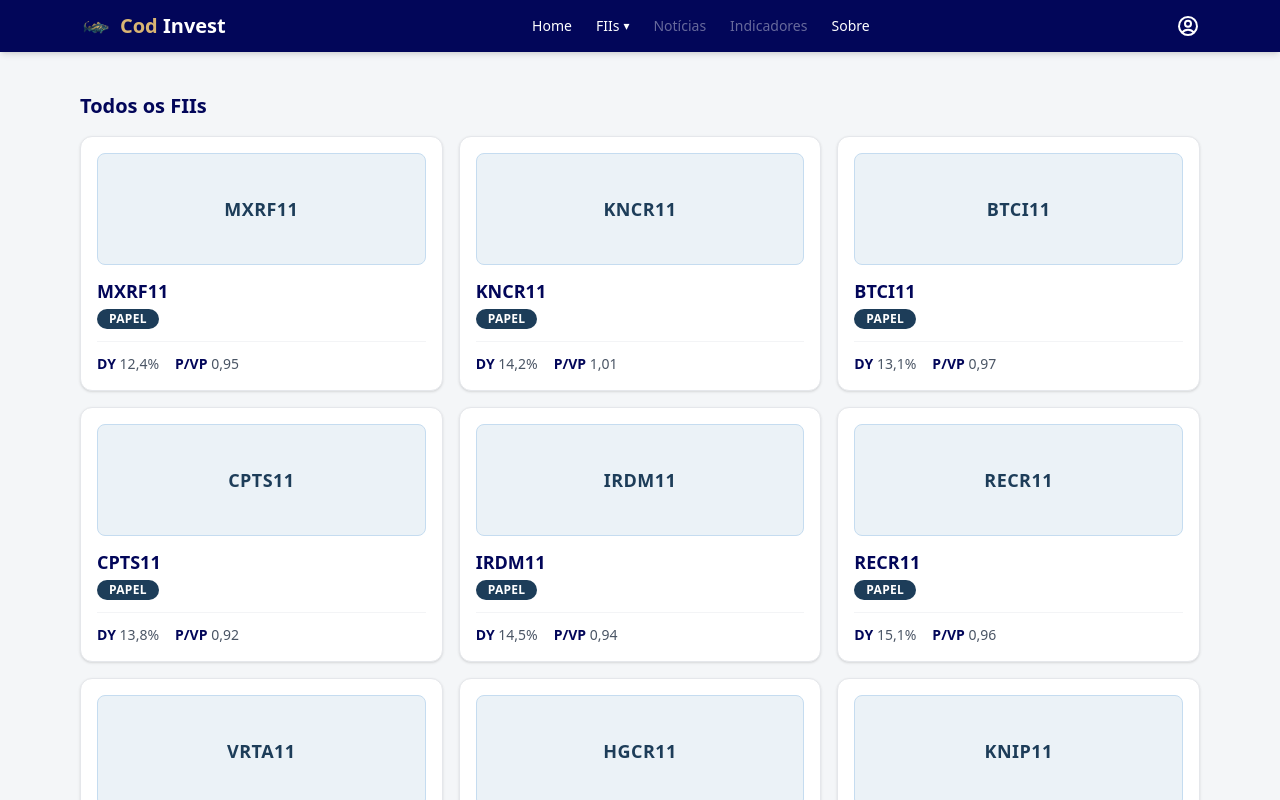
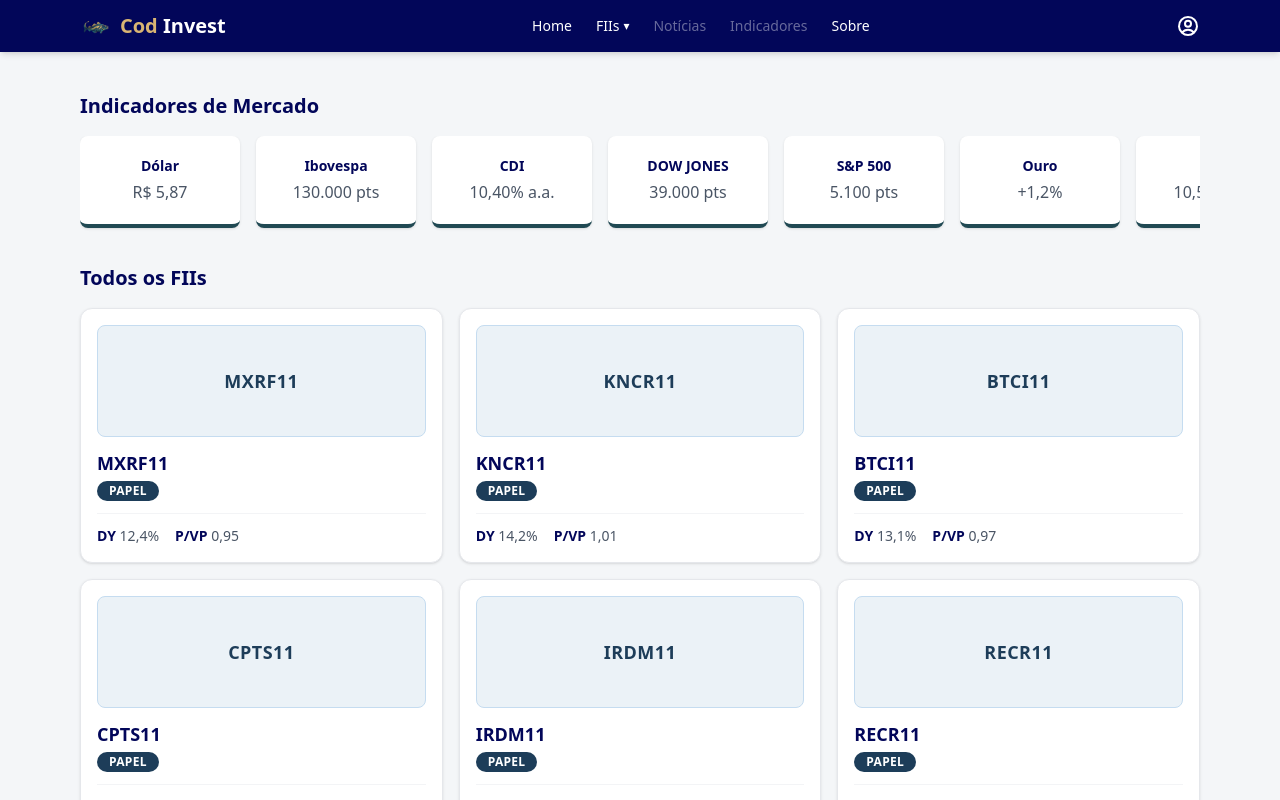
Before and after one commit to sophiafernandesc/cod-invest-project, a Next.js app: page / in a window 1280 px wide. Shown: the top 800 px of the page. Built offline with nearby package versions, Linux system fonts and the light colour scheme.

Commit message:
feat(web): adiciona seção de Indicadores de Mercado na home

```diff
--- a/app/page.tsx
+++ b/app/page.tsx
@@ -4,6 +4,7 @@
 
 import FiiCard from "@/components/FiiCard";
 import Link from "next/link";
+import SecaoIndicadores from "@/components/SecaoIndicadores";
 import { fiis } from "@/data/fiis";
 
 export default async function Home({
@@ -15,7 +16,9 @@ export default async function Home({
   const lista = setor ? fiis.filter((fii) => fii.setor === setor) : fiis;
 
   return (
-    <main className="mx-auto max-w-6xl px-4 py-10">
+    <>
+      <SecaoIndicadores />
+      <main className="mx-auto max-w-6xl px-4 pb-10 pt-6">
         <div className="mb-4 flex flex-wrap items-center justify-between gap-2">
           <h2 className="text-xl font-bold text-[#020659]">
             {setor ? `FIIs — ${setor}` : "Todos os FIIs"}
@@ -41,5 +44,6 @@ export default async function Home({
           </div>
         )}
       </main>
+    </>
   );
 }
--- /dev/null
+++ b/components/SecaoIndicadores.tsx
@@ -0,0 +1,25 @@
+// components/SecaoIndicadores.tsx
+import { indicadores } from "@/data/indicadores";
+
+export default function SecaoIndicadores() {
+  return (
+    <section className="mx-auto max-w-6xl px-4 pt-10">
+      <h2 className="mb-4 text-xl font-bold text-[#020659]">
+        Indicadores de Mercado
+      </h2>
+      <div className="flex snap-x gap-4 overflow-x-auto pb-3 [&::-webkit-scrollbar]:h-1 [&::-webkit-scrollbar-thumb]:rounded-full [&::-webkit-scrollbar-thumb]:bg-[#B0944E] [&::-webkit-scrollbar-track]:bg-transparent">
+        {indicadores.map((ind) => (
+          <div
+            key={ind.id}
+            className="min-w-[160px] flex-1 shrink-0 snap-start rounded-lg border-b-4 border-[#204953] bg-white p-5 text-center shadow-sm"
+          >
+            <strong className="block text-sm font-bold text-[#020659]">
+              {ind.nome}
+            </strong>
+            <span className="mt-1 block text-gray-600">{ind.valor}</span>
+          </div>
+        ))}
+      </div>
+    </section>
+  );
+}
--- /dev/null
+++ b/data/indicadores.ts
@@ -0,0 +1,19 @@
+// data/indicadores.ts
+// Migrado do db.json (json-server) que alimentava a versão vanilla JS do projeto.
+
+export interface Indicador {
+  id: number;
+  nome: string;
+  valor: string;
+}
+
+export const indicadores: Indicador[] = [
+  { id: 1, nome: "Dólar", valor: "R$ 5,87" },
+  { id: 2, nome: "Ibovespa", valor: "130.000 pts" },
+  { id: 3, nome: "CDI", valor: "10,40% a.a." },
+  { id: 4, nome: "DOW JONES", valor: "39.000 pts" },
+  { id: 5, nome: "S&P 500", valor: "5.100 pts" },
+  { id: 6, nome: "Ouro", valor: "+1,2%" },
+  { id: 7, nome: "Selic", valor: "10,50% a.a." },
+  { id: 8, nome: "IFIX", valor: "3.200 pts" },
+];
```
Lines whose indentation alone changed are shown as unchanged.
